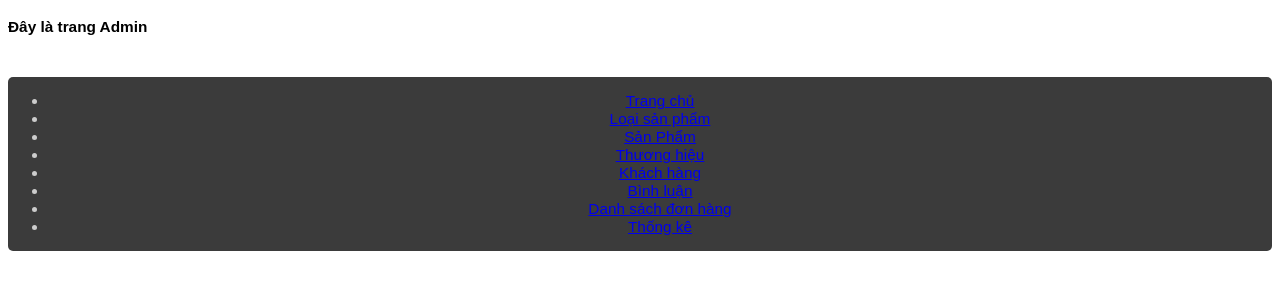
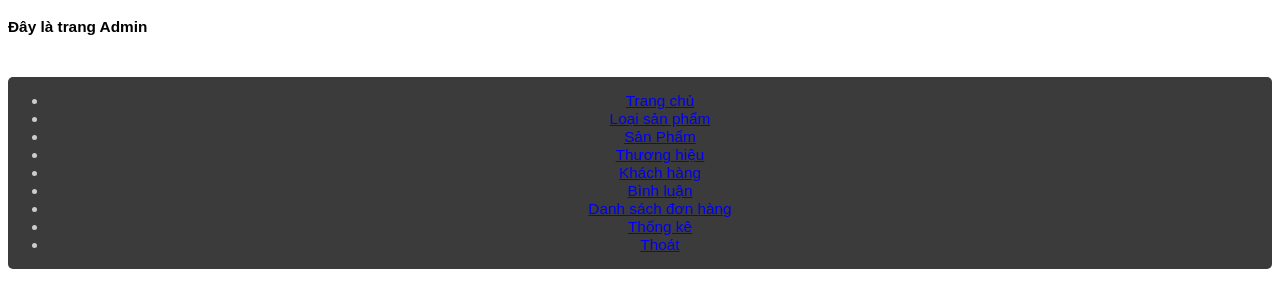
Before and after one commit to DucLich/WebBanHang_QT_CC_PTPM, a PHP site: page /admin/header.php in a window 1280 px wide. Shown: the top 308 px of the page. Run offline with PHP 8.4, Linux system fonts and the light colour scheme.

Commit message:
Update header.php

```diff
--- a/admin/header.php
+++ b/admin/header.php
@@ -23,5 +23,6 @@
                 <li><a href="index.php?act=dsbl">Bình luận</a></li>
                 <li><a href="index.php?act=listbill">Danh sách đơn hàng</a></li>
                 <li><a href="index.php?act=thongke">Thống kê</a></li>
+                <li><a href="../index.php">Thoát</a></li>
             </ul>
-        </div>
+    </div>
```
